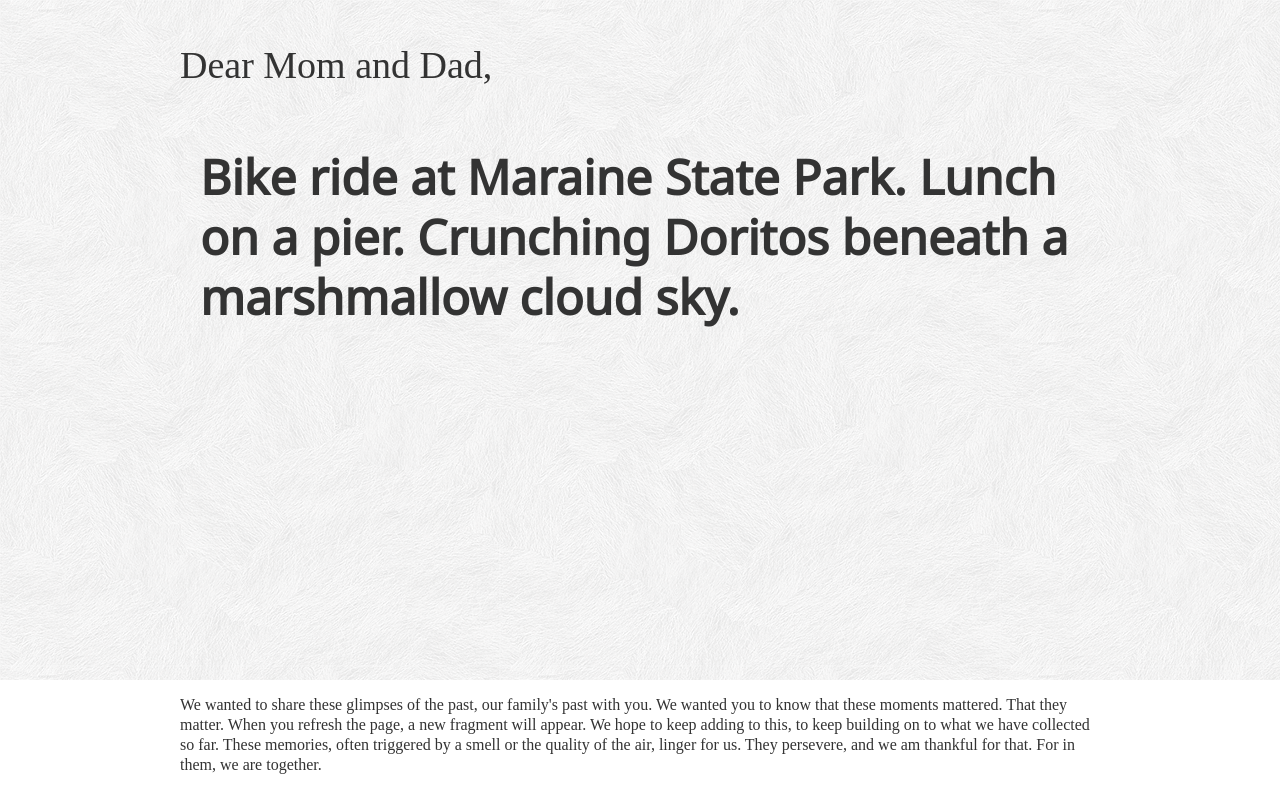
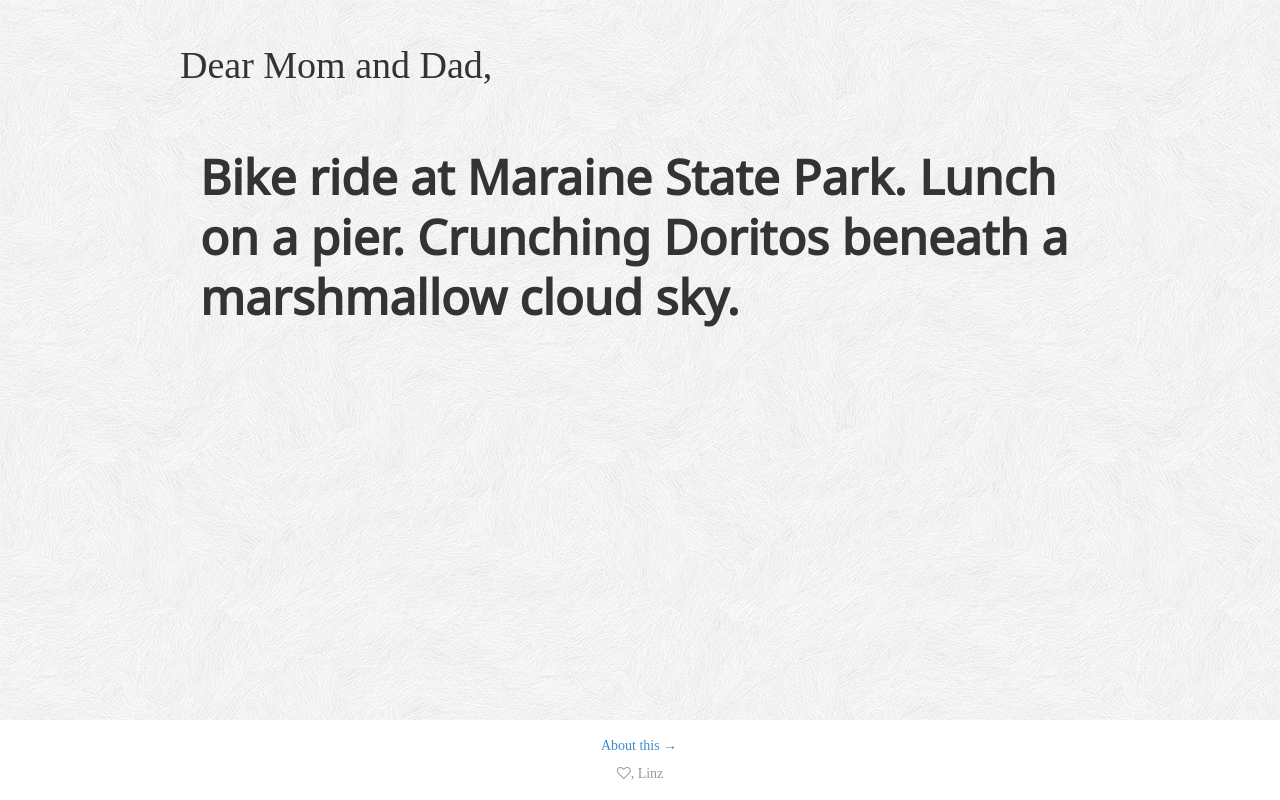
Before and after one commit to linzster/retrospected, a PHP site: page / in a window 1280 px wide. Run offline with PHP 8.4, Linux system fonts and the light colour scheme; some web fonts are replaced.

Commit message:
add footer text into a modal

```diff
--- a/assets/css/memory.css
+++ b/assets/css/memory.css
@@ -11,7 +11,7 @@ body {
   max-width: 920px;
 }
 
-/* sticky footer styles
+/* to make footer sticky
 -------------------------------------------------- */
 
 html,
@@ -23,12 +23,12 @@ body {
   min-height: 100%;
   height: auto !important;
   height: 100%;
-  margin: 0 auto -120px;
-  padding: 0 0 120px;
+  margin: 0 auto -80px;
+  padding: 0 0 80px;
 }
 
 #footer {
-  height: 120px;
+  height: 80px;
   background-color: #fff;
 }
 
@@ -49,18 +49,34 @@ body {
   }
 }
 
+
+/* footer stylez
+-------------------------------------------------- */
+
+#footer a:hover {
+  text-decoration: none;
+}
+
+.footer-links {
+  margin: 16px 0 8px 0;
+  padding-left: 0;
+}
+
+.footer-links li {
+  display: inline;
+  padding: 0 2px;
+}
+
+.footer-links li:first-child {
+  padding-left: 0;
+}
+
+
 /* misc styles
 -------------------------------------------------- */
 
 h1 {
   font-family: 'Ovo', serif;
-}
-
-#footer p {
-  font-size:16px;
-	line-height:20px;
-  margin-top: 15px;
-  margin-bottom: 15px;
 }
 
 .my-nav >li >a {
--- a/index.php
+++ b/index.php
@@ -24,14 +24,32 @@
 
   <!-- footer -->
   <div id="footer">
-    <div class='container'>
-      <p>We wanted to share these glimpses of the past, our family's past with you.  We wanted you to know that these
-      moments mattered.  That they matter.  When you refresh the page, a new fragment will appear.  We hope to
-      keep adding to this, to keep building on to what we have collected so far.  These memories, often triggered
-      by a smell or the quality of the air, linger for us.  They persevere, and we am thankful for that.  For in
-      them, we are together.</p>
+    <div class="container">
+      <ul class="footer-links text-center">
+        <li><a data-toggle="modal" href="#aboutInfo">About this →</a></li>
+      </ul>
+      <p class="text-muted credit"><i class="icon-heart-empty"></i>, Linz</p>
     </div>
   </div>
+
+  <!-- modal -->
+  <div class="modal fade" id="aboutInfo" tabindex="-1" role="dialog" aria-labelledby="myModalLabel" aria-hidden="true">
+    <div class="modal-dialog">
+      <div class="modal-content">
+        <div class="modal-header">
+          <button type="button" class="close" data-dismiss="modal" aria-hidden="true">&times;</button>
+          <h4 class="modal-title" id="myModalLabel">We love you, and...</h4>
+        </div>
+        <div class="modal-body">
+          <p>We wanted to share these glimpses of the past, our family's past with you.  We wanted you to know that these
+                moments mattered.  That they matter.  When you refresh the page, a new fragment will appear.  We hope to
+                keep adding to this, to keep building on to what we have collected so far.  These memories, often triggered
+                by a smell or the quality of the air, linger for us.  They persevere, and we am thankful for that.  For in
+                them, we are together.</p>
+        </div>
+      </div><!-- /.modal-content -->
+    </div><!-- /.modal-dialog -->
+  </div><!-- /.modal -->
 
   <!-- trigger memory randomizer -->
   <script src="assets/js/memoryRandomizer.js"></script>
```
